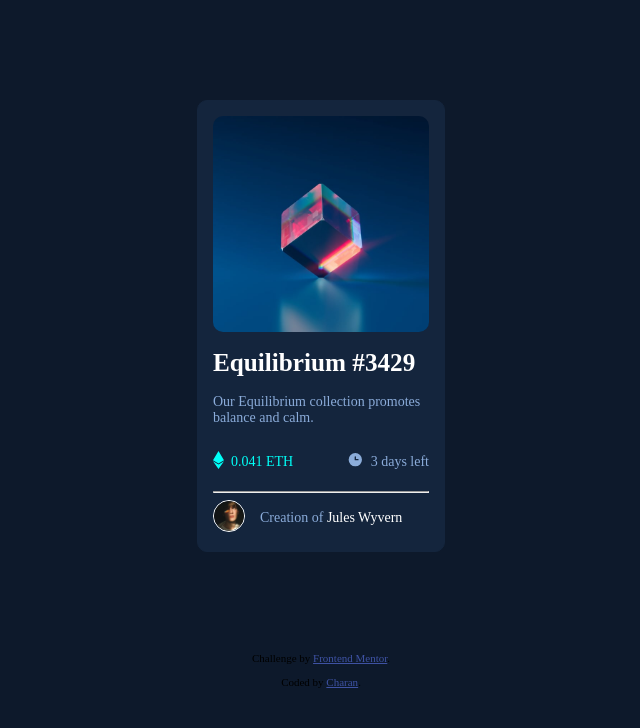
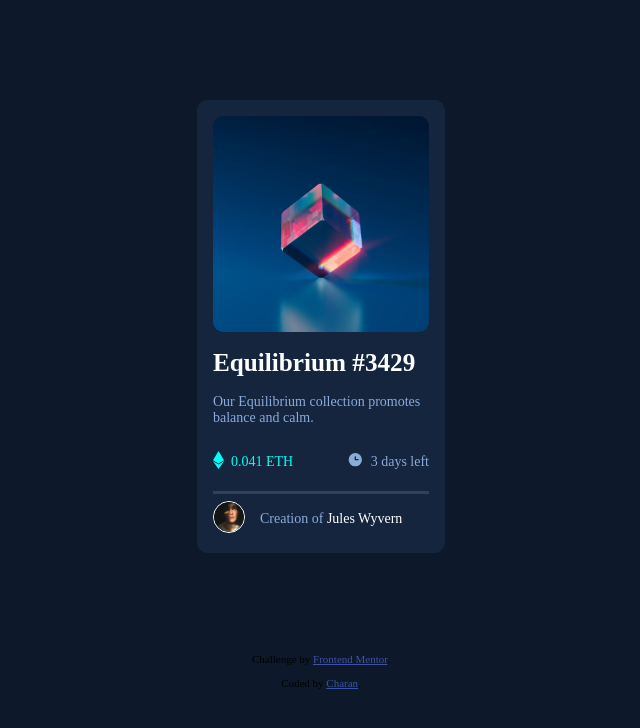
Before and after one commit to Charan30092004/nft-preview-card-component-main, a plain HTML site: page index.html in a window 1280 px wide. Shown: the top 728 px of the page, without its empty margins (407-1047 px from the left). Drawn offline with Linux system fonts and the light colour scheme.

Commit message:
added color to hr tag

```diff
--- a/style.css
+++ b/style.css
@@ -18,6 +18,12 @@ body
 p,#creater
 {
     color: var(--Soft_blue);
+}
+hr
+{
+    height: 1px;
+    border: .5px solid var(--Very_dark_blue_line);
+    background-color: var(--Very_dark_blue_line);
 }
 #main
 {
@@ -88,10 +94,6 @@ p,#creater
 {
     color: Var(--White);
 }
-hr
-{
-    background-color: var(--Very_dark_blue_line);
-}
 h1
 {
     font-size: 1.8em;
@@ -120,5 +122,3 @@ h1:hover{
 {
     padding-right: 7px;
 }
-
-@media
```
Also changed, not shown: index.html (+0 -13 lines).
